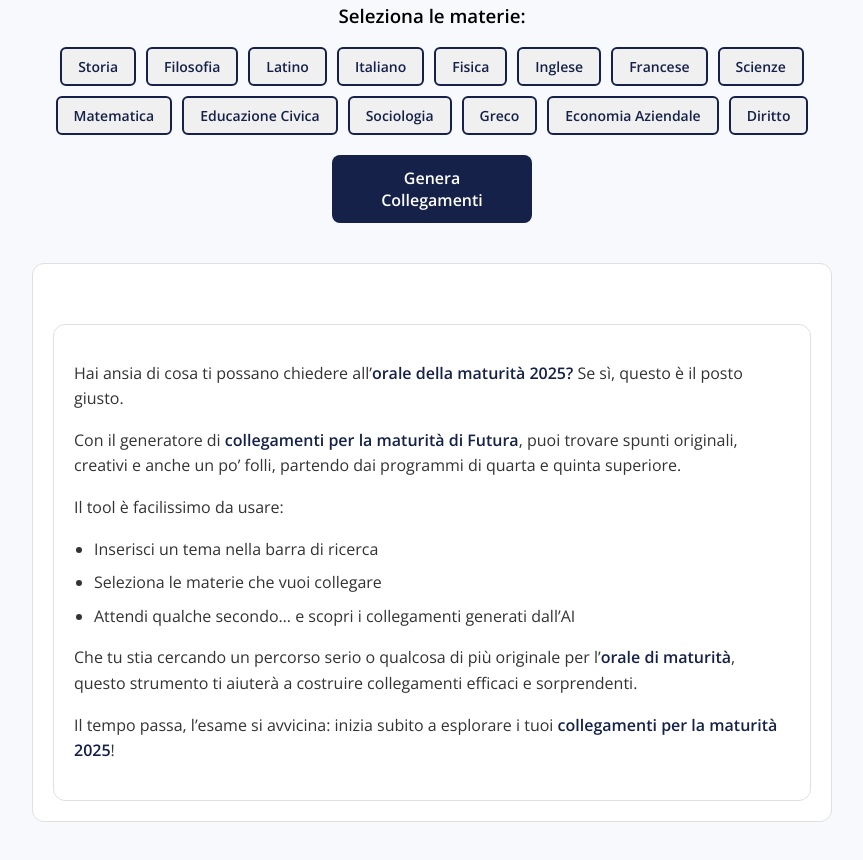
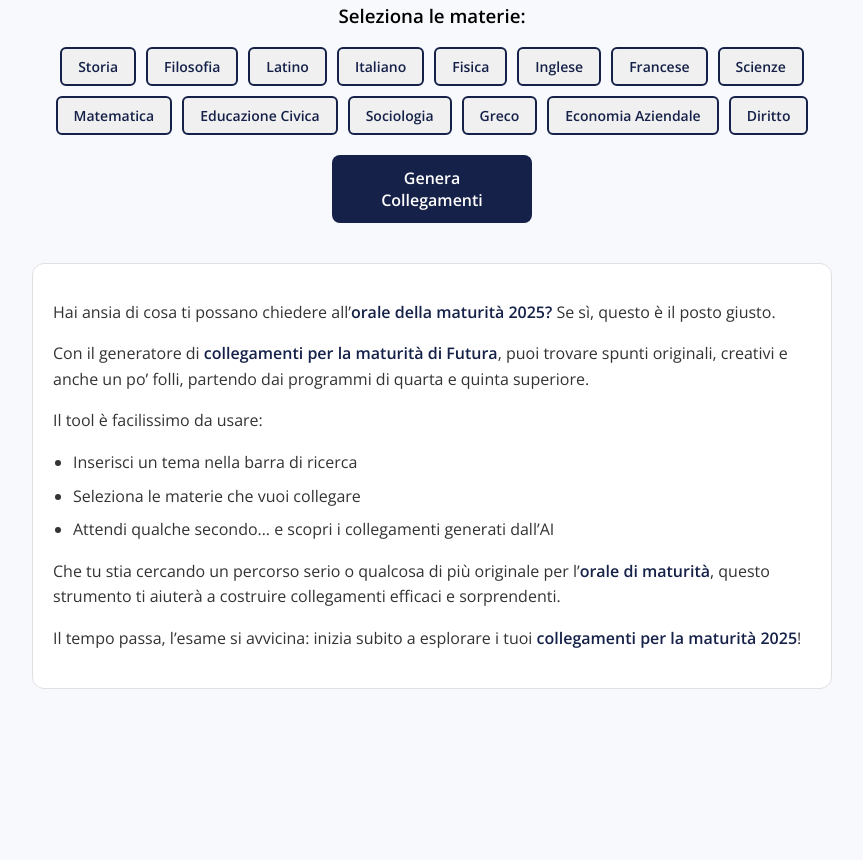
Before and after one commit to BebolitoHub/maturita, a website: page index.html in a window 1280 px wide. Shown: the part 358-1218 px from the top of the page, without its empty margins (208-1071 px from the left). After the commit the page ends 1147 px from the top, so only its background shows below. Drawn offline with nearby package versions, Linux system fonts and the light colour scheme.

Commit message:
Update index.html

```diff
--- a/index.html
+++ b/index.html
@@ -42,8 +42,7 @@
 
     <button onclick="generaCollegamenti()" class="generate-btn">Genera Collegamenti</button>
 
-    <div class="blog-section">
-      <div class="blog-section" id="blog">
+    <div class="blog-section" id="blog">
       <p>Hai ansia di cosa ti possano chiedere all’<strong>orale della maturità 2025?</strong> Se sì, questo è il posto giusto.</p>
       <p>Con il generatore di <strong>collegamenti per la maturità di Futura</strong>, puoi trovare spunti originali, creativi e anche un po’ folli, partendo dai programmi di quarta e quinta superiore.</p>
       <p>Il tool è facilissimo da usare:</p>
@@ -54,7 +53,6 @@
       </ul>
       <p>Che tu stia cercando un percorso serio o qualcosa di più originale per l’<strong>orale di maturità</strong>, questo strumento ti aiuterà a costruire collegamenti efficaci e sorprendenti.</p>
       <p>Il tempo passa, l’esame si avvicina: inizia subito a esplorare i tuoi <strong>collegamenti per la maturità 2025</strong>!</p>
-        </div>
     </div>
 
     <h2 id="collegamenti-titolo" style="display: none;">Collegamenti interdisciplinari:</h2>
```
